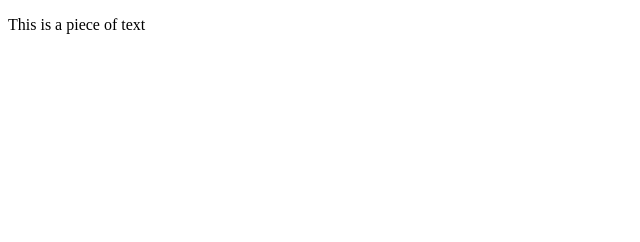
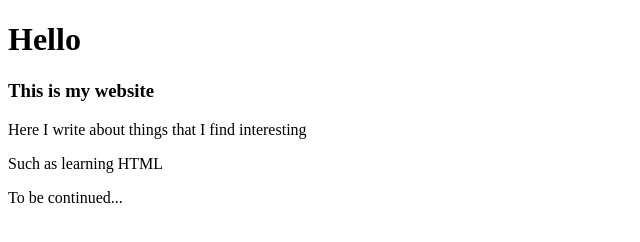
Before and after one commit to modaralgayal/lapio-website, a plain HTML site: page index.html in a window 1280 px wide. Shown: the whole page, without its empty margins (0-640 px from the left). Drawn offline with Linux system fonts and the light colour scheme.

Commit message:
Part 3. add second exercise

```diff
--- a/index.html
+++ b/index.html
@@ -8,7 +8,15 @@
 
 <body>
   <!--Do the exercises here-->
-  <p> This is a piece of text </p>
+  <h1> Hello </h1>
+  <h3> This is my website </h3>
+
+  <p>Here I write about things that I find interesting<br>
+  <p></p>
+  Such as learning HTML<br>
+  <p></p>
+  To be continued...</p>
+
 </body>
 
 </html>
```
